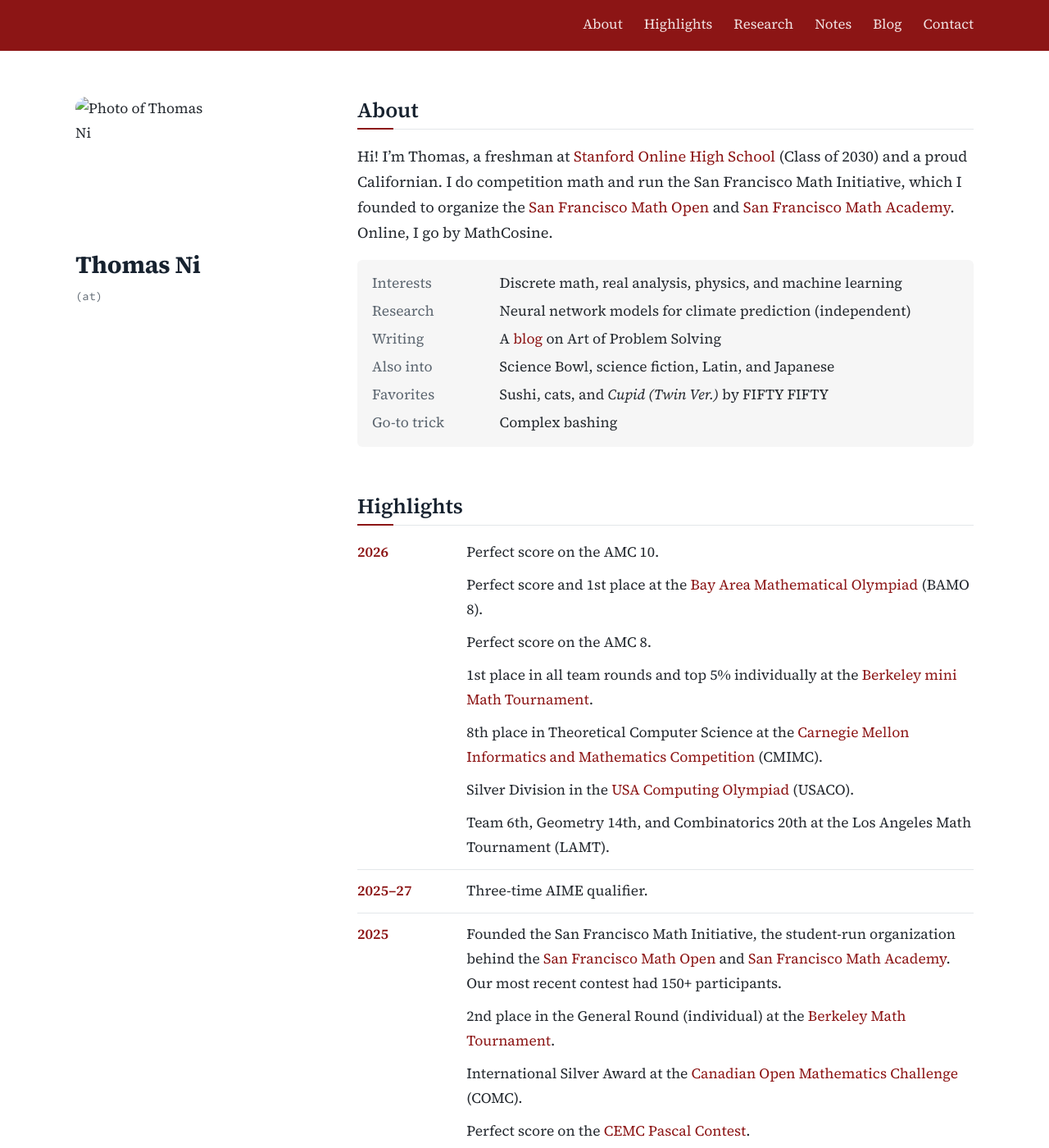
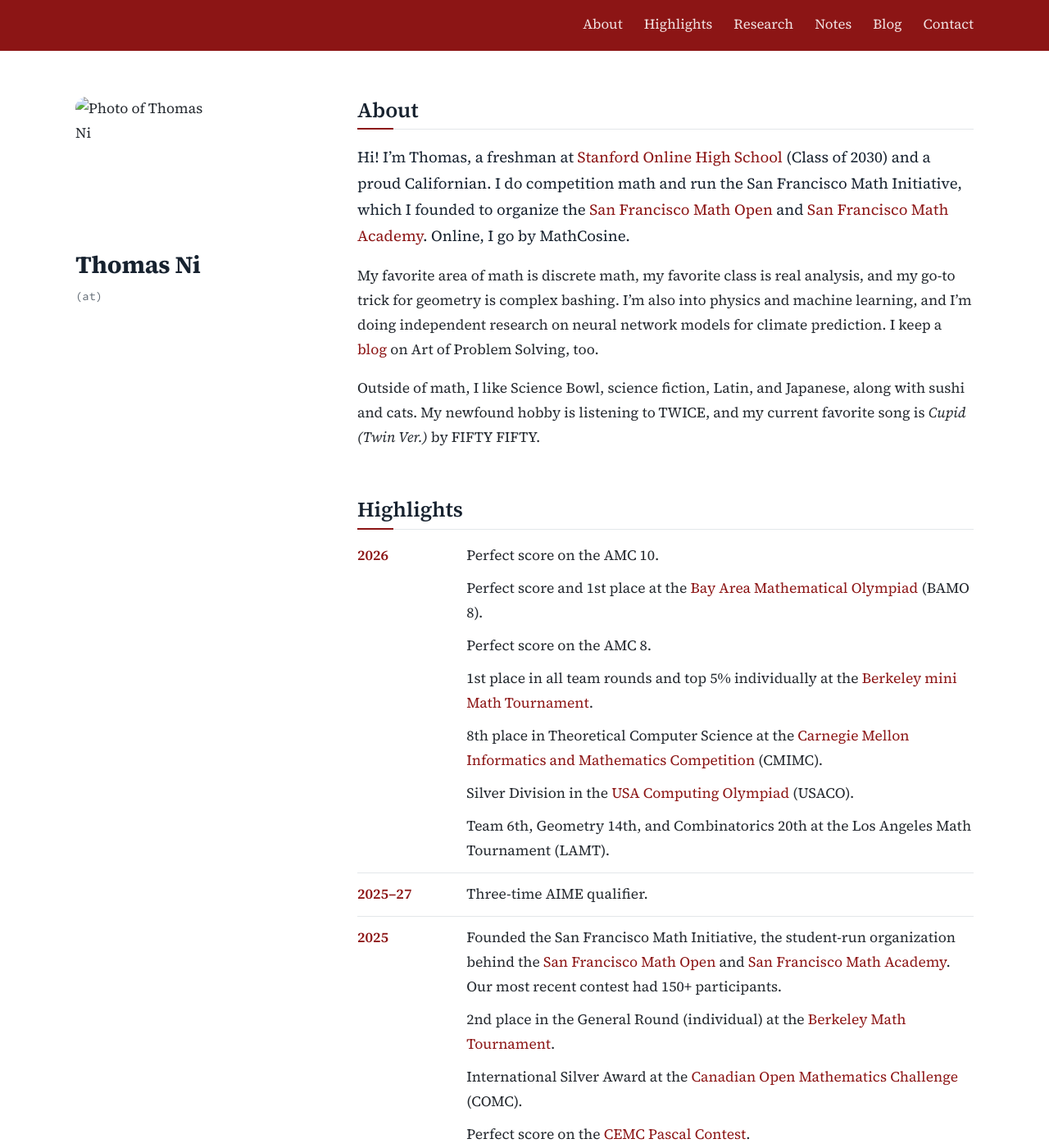
Before and after one commit to MathCosine/mathcosine.github.io, a Jekyll site: the page built from index.md, in a window 1280 px wide and 1400 px high. Shown: the whole window at 82% size. Built offline with Jekyll 4.4.1, drawn with Linux system fonts in a browser that asks for light colours.

Commit message:
About section back to paragraphs, add TWICE
Co-Authored-By: Claude Opus 5.5 <noreply@anthropic.com>
Claude-Session: https://claude.ai/code/session_01G9PJSQmQYCRtdDR5xp47FL

```diff
--- a/_layouts/home.html
+++ b/_layouts/home.html
@@ -6,13 +6,6 @@ layout: default
   <div class="lead prose">
 {{ content }}
   </div>
-  {%- if page.facts %}
-  <dl class="facts">
-    {%- for f in page.facts %}
-    <div><dt>{{ f.label }}</dt><dd>{{ f.text | markdownify | remove: "<p>" | remove: "</p>" | strip }}</dd></div>
-    {%- endfor %}
-  </dl>
-  {%- endif %}
 </section>
 
 {%- if page.highlights %}
--- a/assets/css/style.css
+++ b/assets/css/style.css
@@ -115,14 +115,11 @@ main > section + section { margin-top: 56px; }
 .work p { margin: 0; }
 .work + .work { margin-top: 1.4rem; }
 
-.lead { margin: 0 0 1.1rem; font-size: 1.14rem; line-height: 1.7; }
-.lead p { margin: 0 0 .7em; }
-.lead > :last-child { margin-bottom: 0; }
-.facts, .contact { display: grid; gap: 4px; margin: 0; }
-.facts { padding: 14px 18px; background: var(--soft); border-radius: 6px; }
-.facts div, .contact div { display: grid; grid-template-columns: 8.6rem minmax(0, 1fr); gap: 18px; }
-.facts dt, .contact dt { color: var(--muted); }
-.facts dd, .contact dd { margin: 0; min-width: 0; overflow-wrap: anywhere; }
+.lead > p:first-child { font-size: 1.16rem; color: var(--head); }
+.contact { display: grid; gap: 4px; margin: 0; }
+.contact div { display: grid; grid-template-columns: 8.6rem minmax(0, 1fr); gap: 18px; }
+.contact dt { color: var(--muted); }
+.contact dd { margin: 0; min-width: 0; overflow-wrap: anywhere; }
 
 /* ── password-locked section ── */
 
@@ -199,7 +196,7 @@ main > section + section { margin-top: 56px; }
   .profile-links { margin: 6px 0 0; grid-column: 2; }
   .profile-email { overflow-wrap: anywhere; }
   .timeline li, .contact div { gap: 12px; }
-  .facts div, .contact div { grid-template-columns: 7.6rem minmax(0, 1fr); }
+  .contact div { grid-template-columns: 7.6rem minmax(0, 1fr); }
   main > section + section { margin-top: 44px; }
   .site-foot { display: block; padding: 18px 20px 72px; }
 }
--- a/index.md
+++ b/index.md
@@ -39,22 +39,6 @@ research:
     when: Ongoing
     text: A self-directed project on using neural network models for climate prediction.
 
-# the "at a glance" table under your intro. add, remove, or reorder rows freely.
-# *italics*, **bold** and [links](https://...) work inside "text".
-facts:
-  - label: Interests
-    text: Discrete math, real analysis, physics, and machine learning
-  - label: Research
-    text: Neural network models for climate prediction (independent)
-  - label: Writing
-    text: A [blog](https://artofproblemsolving.com/community/c4146707) on Art of Problem Solving
-  - label: Also into
-    text: Science Bowl, science fiction, Latin, and Japanese
-  - label: Favorites
-    text: Sushi, cats, and *Cupid (Twin Ver.)* by FIFTY FIFTY
-  - label: Go-to trick
-    text: Complex bashing
-
 # password-locked sections. the scrambled text is in _data/locked.yml
 locked:
   - name: achievements
@@ -66,3 +50,12 @@ Hi! I'm Thomas, a freshman at [Stanford Online High School](https://ohs.stanford
 (Class of 2030) and a proud Californian. I do competition math and run the San Francisco
 Math Initiative, which I founded to organize the [San Francisco Math Open](https://sfmathopen.org/)
 and [San Francisco Math Academy](https://sfmathacademy.com/). Online, I go by MathCosine.
+
+My favorite area of math is discrete math, my favorite class is real analysis, and my go-to
+trick for geometry is complex bashing. I'm also into physics and machine learning, and I'm doing
+independent research on neural network models for climate prediction. I keep a
+[blog](https://artofproblemsolving.com/community/c4146707) on Art of Problem Solving, too.
+
+Outside of math, I like Science Bowl, science fiction, Latin, and Japanese, along with sushi and
+cats. My newfound hobby is listening to TWICE, and my current favorite song is
+*Cupid (Twin Ver.)* by FIFTY FIFTY.
```
Also changed, not shown: HOW-TO-EDIT.md (+0 -1 lines).
